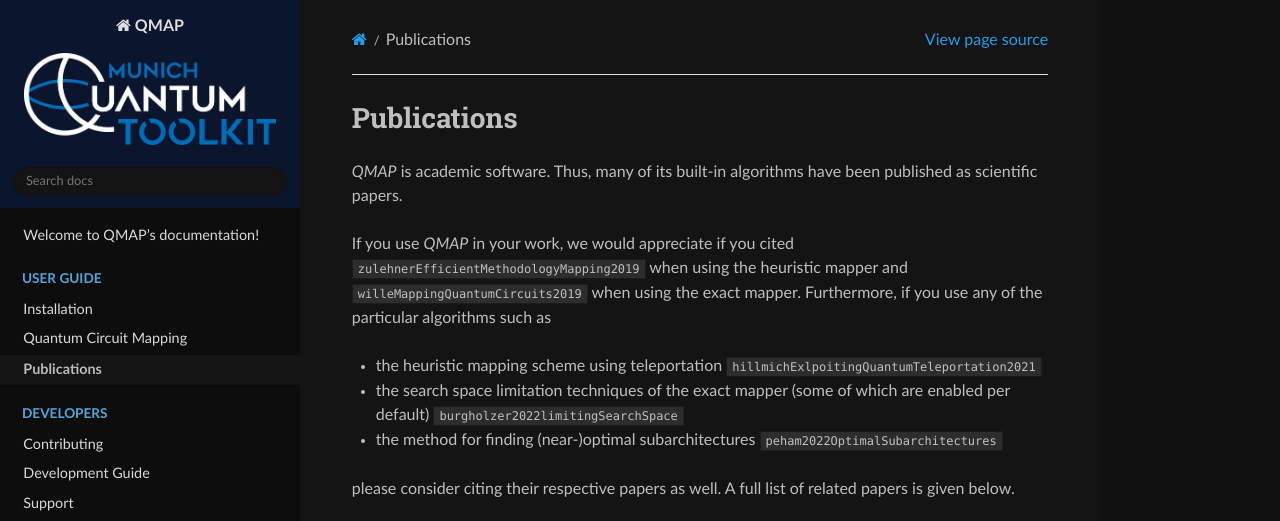
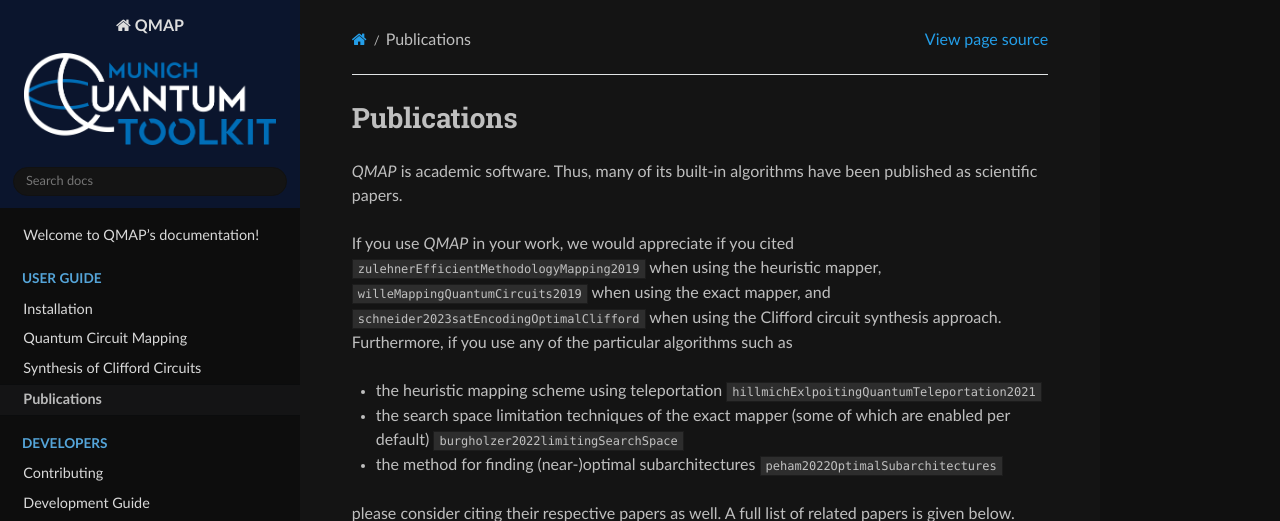
Before and after one commit to cda-tum/mqt-qmap, a Sphinx documentation site: the page built from docs/source/Publications.rst, in a window 1280 px wide, cut to the strip 0-521 px from the top of the page. Built offline with Sphinx 7.4.7 and the Read the Docs theme 2.0.0, drawn with Linux system fonts in a browser that asks for light colours; the version number could not be read and is left out; cross-references to code outside the pages are shown as plain code.

Commit message:
📝 Documentation (#201)
## Description

This PR adds documentation for the Clifford synthesis functionality.

## Checklist:

<!---
This checklist serves as a reminder of a couple of things that ensure
your pull request will be merged swiftly.
-->

- [x] The pull request only contains commits that are related to it.
- [x] I have added appropriate tests and documentation.
- [x] I have made sure that all CI jobs on GitHub pass.
- [x] The pull request introduces no new warnings and follows the
project's style guidelines.

Co-authored-by: Sarah Schneider <sarah.schneider@jku.at>
Co-authored-by: pre-commit-ci[bot] <66853113+pre-commit-ci[bot]@users.noreply.github.com>
Co-authored-by: Lukas Burgholzer <lukas.burgholzer@jku.at>

```diff
--- a/docs/source/Publications.rst
+++ b/docs/source/Publications.rst
@@ -3,7 +3,7 @@
 
 *QMAP* is academic software. Thus, many of its built-in algorithms have been published as scientific papers.
 
-If you use *QMAP* in your work, we would appreciate if you cited :cite:labelpar:`zulehnerEfficientMethodologyMapping2019` when using the heuristic mapper and :cite:labelpar:`willeMappingQuantumCircuits2019` when using the exact mapper.
+If you use *QMAP* in your work, we would appreciate if you cited :cite:labelpar:`zulehnerEfficientMethodologyMapping2019` when using the heuristic mapper, :cite:labelpar:`willeMappingQuantumCircuits2019` when using the exact mapper, and :cite:labelpar:`schneider2023satEncodingOptimalClifford` when using the Clifford circuit synthesis approach.
 Furthermore, if you use any of the particular algorithms such as
 
 - the heuristic mapping scheme using teleportation :cite:labelpar:`hillmichExlpoitingQuantumTeleportation2021`
--- a/docs/source/index.rst
+++ b/docs/source/index.rst
@@ -4,7 +4,7 @@
 QMAP is a tool for quantum circuit compilation developed as part of the *Munich Quantum Toolkit* (*MQT*) [#]_ by the `Chair for Design Automation <https://www.cda.cit.tum.de/>`_ at the `Technical University of Munich <https://www.tum.de>`_. It builds upon `our quantum functionality representation (QFR) <https://github.com/cda-tum/qfr>`_.
 
 We recommend you to start with the :doc:`installation instructions <Installation>`.
-Then proceed to the :doc:`mapping page <Mapping>` and read the :doc:`reference documentation <library/Library>`.
+Then proceed to the :doc:`mapping page <Mapping>` or the :doc:`synthesis/optimization page <Synthesis>` and read the :doc:`reference documentation <library/Library>`.
 If you are interested in the theory behind QMAP, have a look at the publications in the :doc:`publication list <Publications>`.
 
 We appreciate any feedback and contributions to the project. If you want to contribute, you can find more information in the :doc:`Contribution <Contributing>` guide. If you are having trouble with the installation or the usage of QCEC, please let us know at our :doc:`Support <Support>` page or by reaching out to us at `quantum.cda@xcit.tum.de <mailto:quantum.cda@xcit.tum.de>`_.
@@ -23,6 +23,7 @@
 
     Installation
     Mapping
+    Synthesis
     Publications
 
 .. toctree::
--- a/docs/source/library/Library.rst
+++ b/docs/source/library/Library.rst
@@ -8,3 +8,5 @@
    Architecture
    MappingResults
    Subarchitectures
+   Synthesis
+   SynthesisResults
--- a/docs/source/refs.bib
+++ b/docs/source/refs.bib
@@ -58,3 +58,11 @@
   year = {2022},
   url = {https://arxiv.org/pdf/2210.09321.pdf},
 }
+
+@INPROCEEDINGS{schneider2023satEncodingOptimalClifford,
+  title = {A {SAT} Encoding for Optimal Clifford Circuit Synthesis},
+  booktitle = {Asia and South Pacific Design Automation Conference},
+  author = {Schneider, Sarah and Burgholzer, Lukas and Wille, Robert},
+  year = {2023},
+  url = {https://arxiv.org/pdf/2208.11713}
+}
```
Also changed, not shown: README.md (+19 -1 lines), docs/source/library/Synthesis.rst (added, +27 -0 lines), docs/source/library/SynthesisResults.rst (added, +8 -0 lines), docs/source/Synthesis.ipynb (added).
